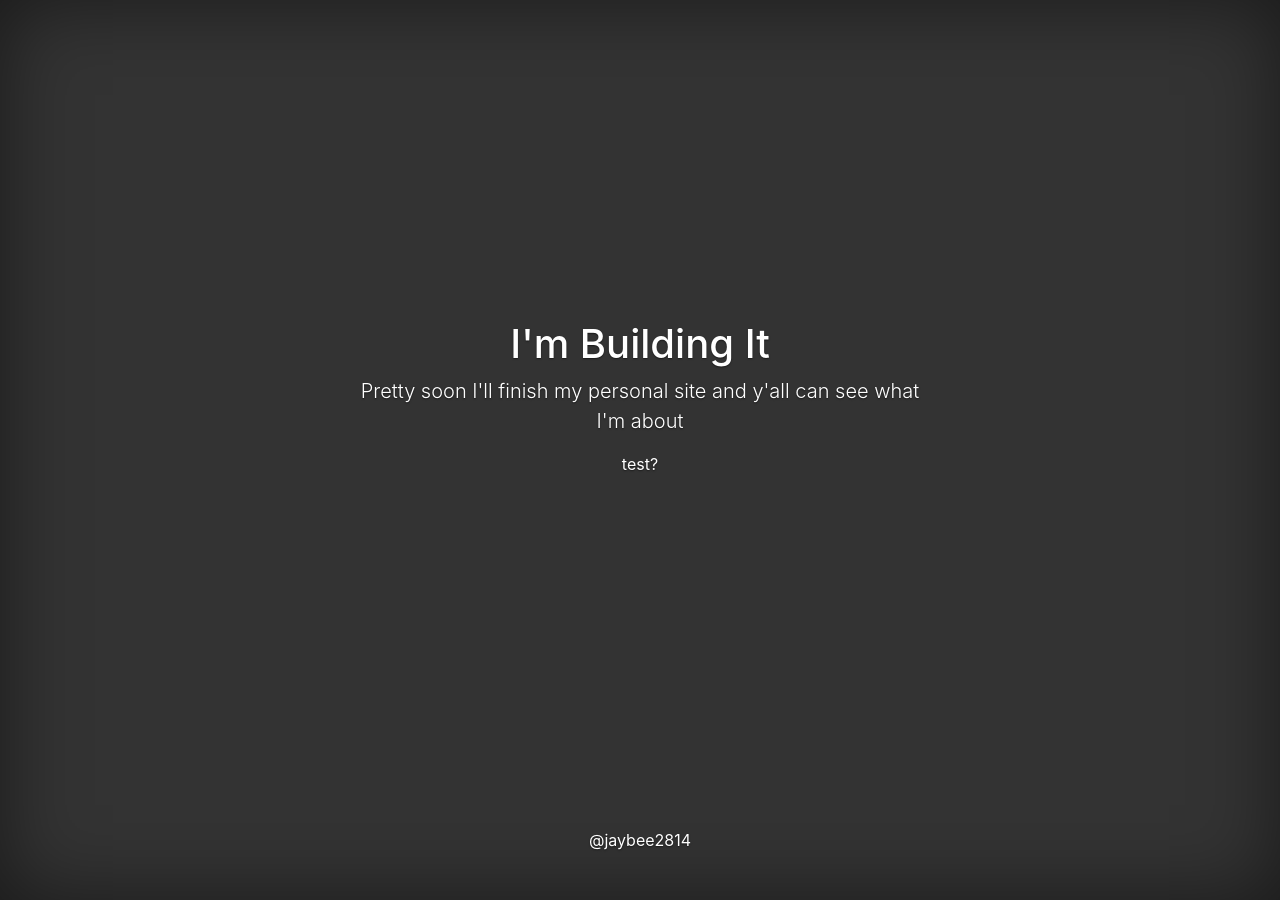
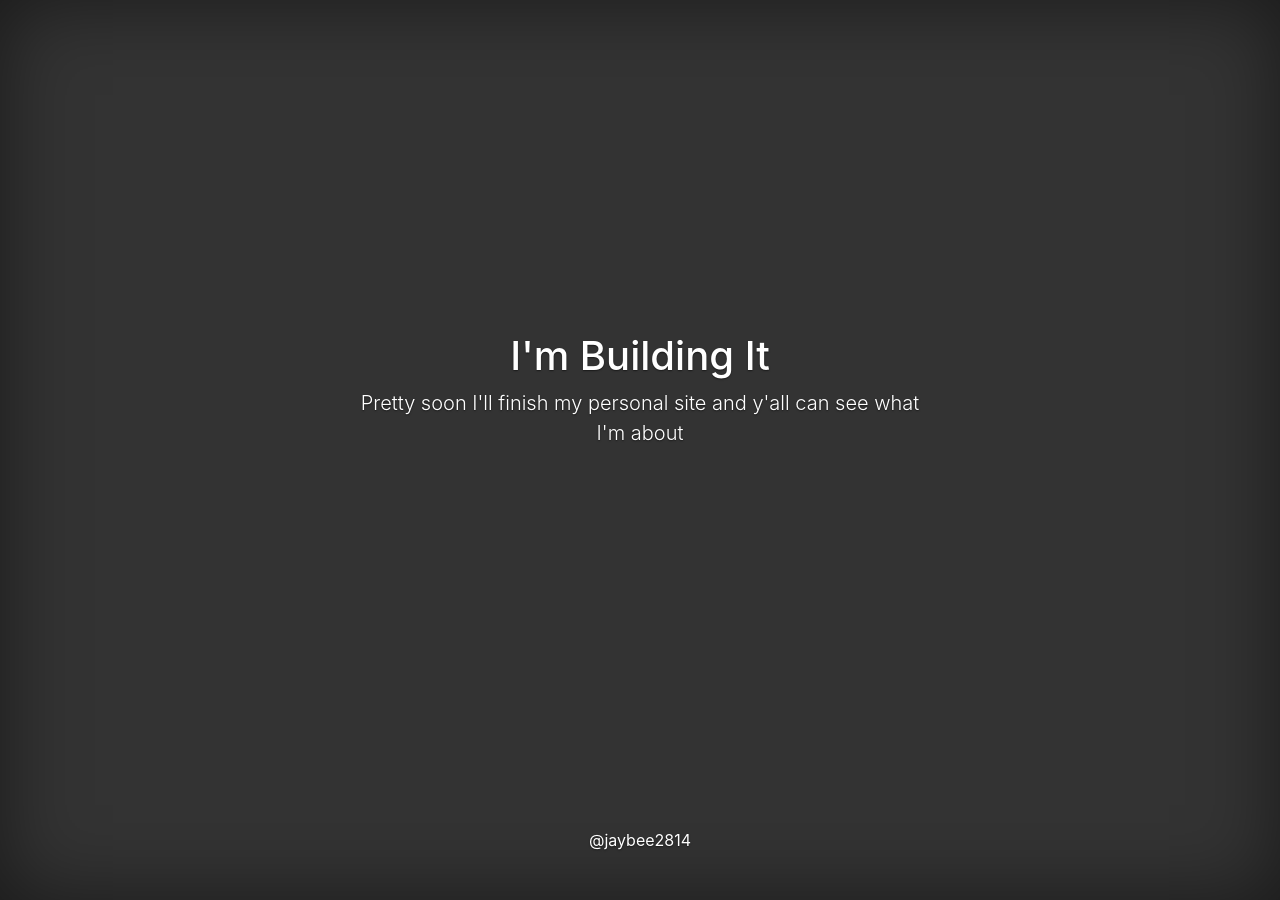
Before and after one commit to JayBee2814/jaybee2814.github.io, a Jekyll site: the page built from index.html, in a window 1280 px wide. Built offline with Jekyll 4.4.1, drawn with Linux system fonts in a browser that asks for light colours; nearby versions of some CDN libraries.

Commit message:
Remove post link from Construction page

```diff
--- a/index.html
+++ b/index.html
@@ -12,5 +12,4 @@ title: JayBee - Coming Soon
         <p class="lead">
             Pretty soon I'll finish my personal site and y'all can see what I'm about
         </p>
-        <a href="{% post_url 2020-09-15-test-post %}">test?</a>
       </main>
```
